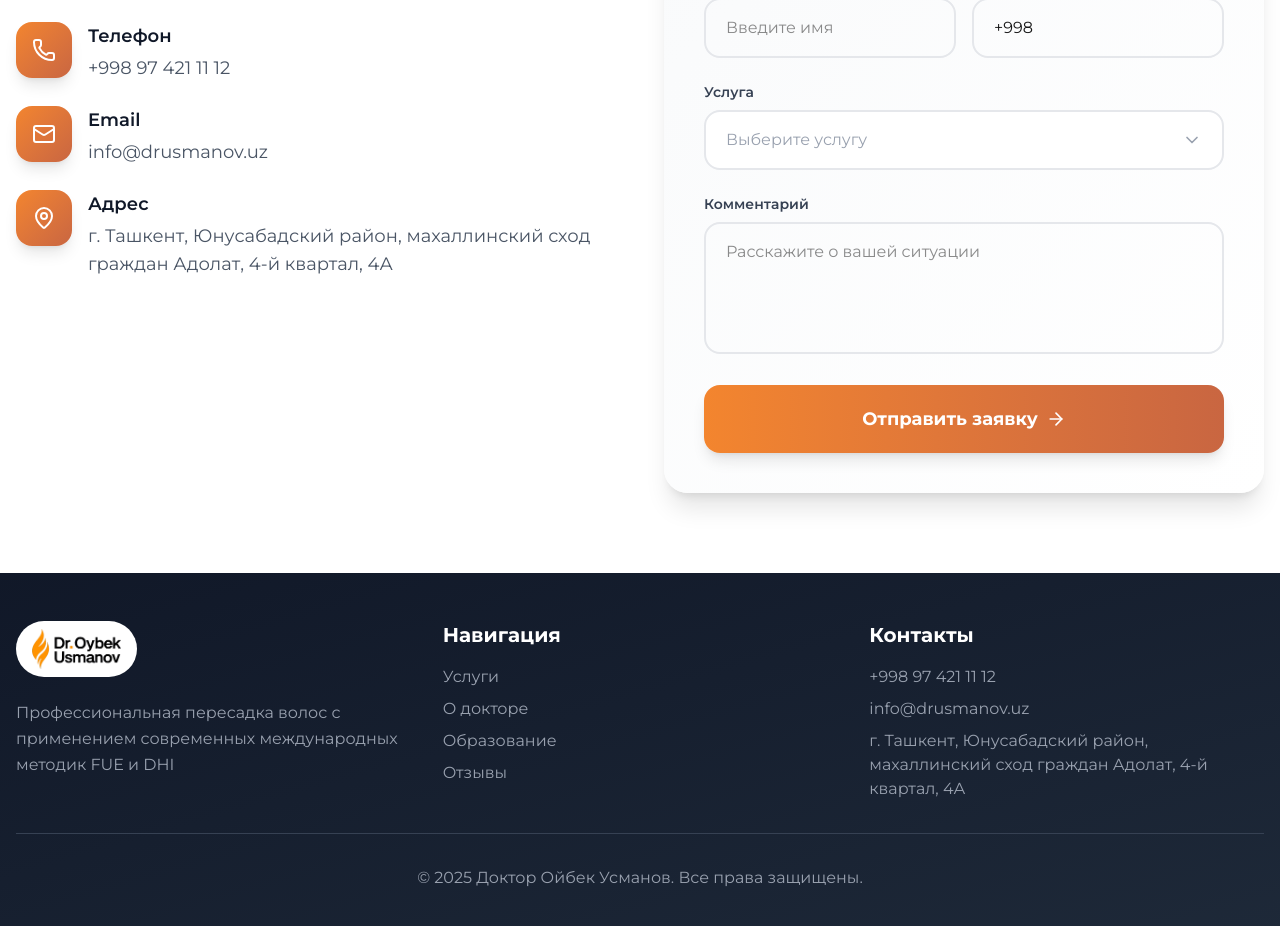
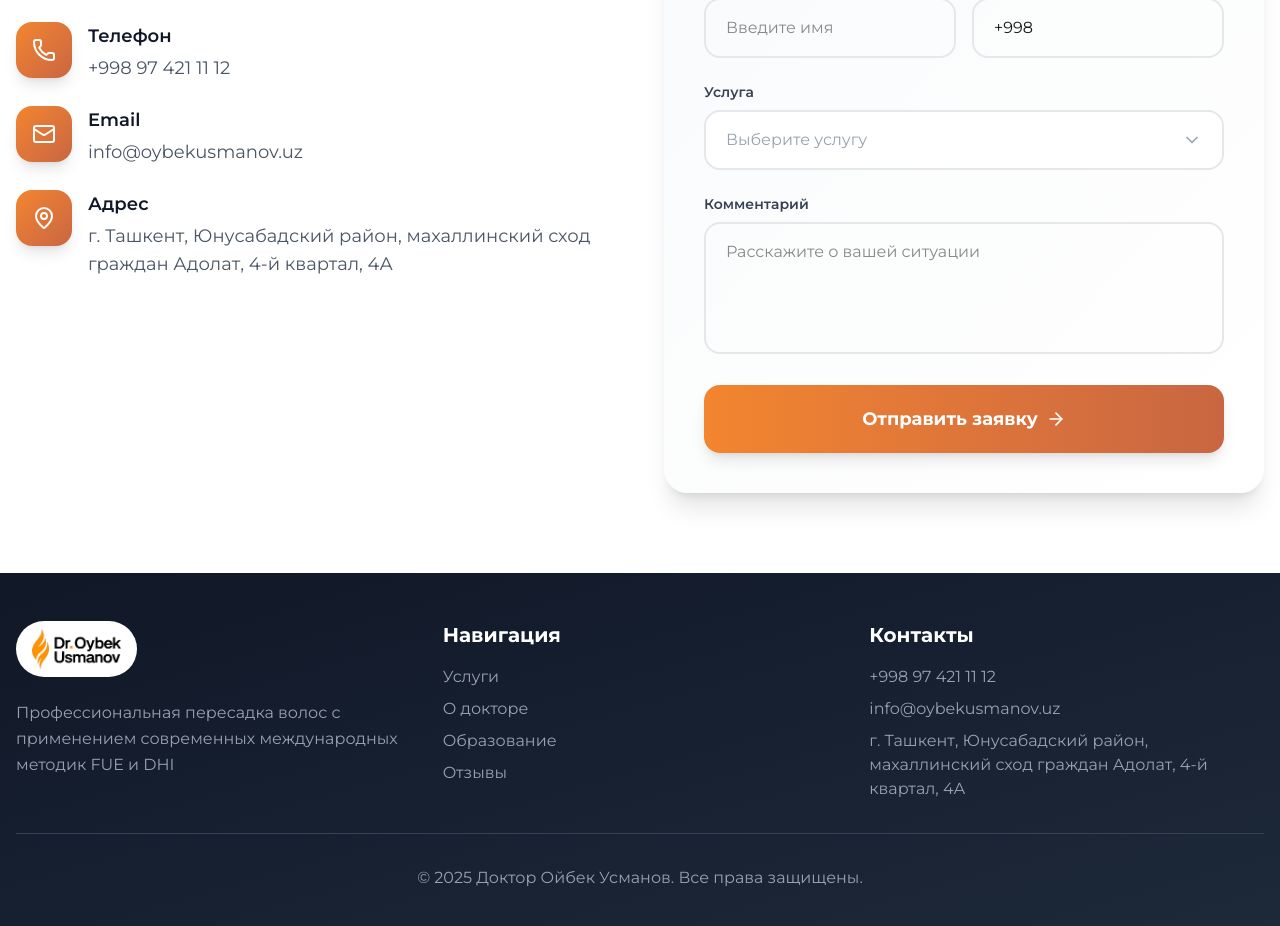
Before and after one commit to Lyuhon/DR_Oybek_Usmanov, a Next.js app: page /ru in a window 1280 px wide. Shown: the part 6816-7742 px from the top of the page. Built offline with nearby package versions, Linux system fonts and the light colour scheme.

Commit message:
added mobile adaptation

```diff
--- a/app/page.jsx
+++ b/app/page.jsx
@@ -320,7 +320,7 @@ export default function HairTransplantLanding() {
           ))}
         </div>
 
-        <div className="max-w-7xl mx-auto px-4 relative z-10 py-24 md:py-32 min-h-[650px] md:min-h-[700px] flex items-center">
+        <div className="max-w-7xl mx-auto px-4 relative z-10 py-12 md:py-32 min-h-[420px] md:min-h-[700px] flex items-center">
           <div className="max-w-3xl w-full">
             {/* Badge */}
             <div className="inline-block bg-gradient-to-r from-[#f3852e] to-[#c96641] text-white px-6 py-2 rounded-full text-sm font-semibold mb-6 relative z-20">
@@ -328,7 +328,7 @@ export default function HairTransplantLanding() {
             </div>
 
             {/* Content with Animation */}
-            <div className="relative min-h-[280px] md:min-h-[320px] mb-8">
+            <div className="relative min-h-[200px] md:min-h-[320px] mb-8">
               {heroSlides.map((slide, index) => (
                 <div
                   key={index}
@@ -792,7 +792,7 @@ export default function HairTransplantLanding() {
                   </div>
                   <div>
                     <div className="font-semibold text-gray-900 mb-1 text-lg">Email</div>
-                    <div className="text-gray-600 text-lg">info@drusmanov.uz</div>
+                    <div className="text-gray-600 text-lg">info@oybekusmanov.uz</div>
                   </div>
                 </div>
 
@@ -840,7 +840,7 @@ export default function HairTransplantLanding() {
               <h4 className="font-bold text-xl mb-4">Aloqa</h4>
               <ul className="space-y-2 text-gray-400">
                 <li>+998 97 421 11 12</li>
-                <li>info@drusmanov.uz</li>
+                <li>info@oybekusmanov.uz</li>
                 <li>Toshkent sh., Yunusobod tumani, Adolat mahallasi fuqarolar yig'ini, 4-kvartal, 4A</li>
               </ul>
             </div>
--- a/app/ru/page.jsx
+++ b/app/ru/page.jsx
@@ -322,7 +322,7 @@ export default function HairTransplantLanding() {
           ))}
         </div>
 
-        <div className="max-w-7xl mx-auto px-4 relative z-10 py-24 md:py-32 min-h-[650px] md:min-h-[700px] flex items-center">
+        <div className="max-w-7xl mx-auto px-4 relative z-10 py-12 md:py-32 min-h-[420px] md:min-h-[700px] flex items-center">
           <div className="max-w-3xl w-full">
             {/* Badge */}
             <div className="inline-block bg-gradient-to-r from-[#f3852e] to-[#c96641] text-white px-6 py-2 rounded-full text-sm font-semibold mb-6 relative z-20">
@@ -330,7 +330,7 @@ export default function HairTransplantLanding() {
             </div>
 
             {/* Content with Animation */}
-            <div className="relative min-h-[280px] md:min-h-[320px] mb-8">
+            <div className="relative min-h-[200px] md:min-h-[320px] mb-8">
               {heroSlides.map((slide, index) => (
                 <div
                   key={index}
@@ -794,7 +794,7 @@ export default function HairTransplantLanding() {
                   </div>
                   <div>
                     <div className="font-semibold text-gray-900 mb-1 text-lg">Email</div>
-                    <div className="text-gray-600 text-lg">info@drusmanov.uz</div>
+                    <div className="text-gray-600 text-lg">info@oybekusmanov.uz</div>
                   </div>
                 </div>
 
@@ -842,7 +842,7 @@ export default function HairTransplantLanding() {
               <h4 className="font-bold text-xl mb-4">Контакты</h4>
               <ul className="space-y-2 text-gray-400">
                 <li>+998 97 421 11 12</li>
-                <li>info@drusmanov.uz</li>
+                <li>info@oybekusmanov.uz</li>
                 <li>г. Ташкент, Юнусабадский район, махаллинский сход граждан Адолат, 4-й квартал, 4А</li>
               </ul>
             </div>
```
